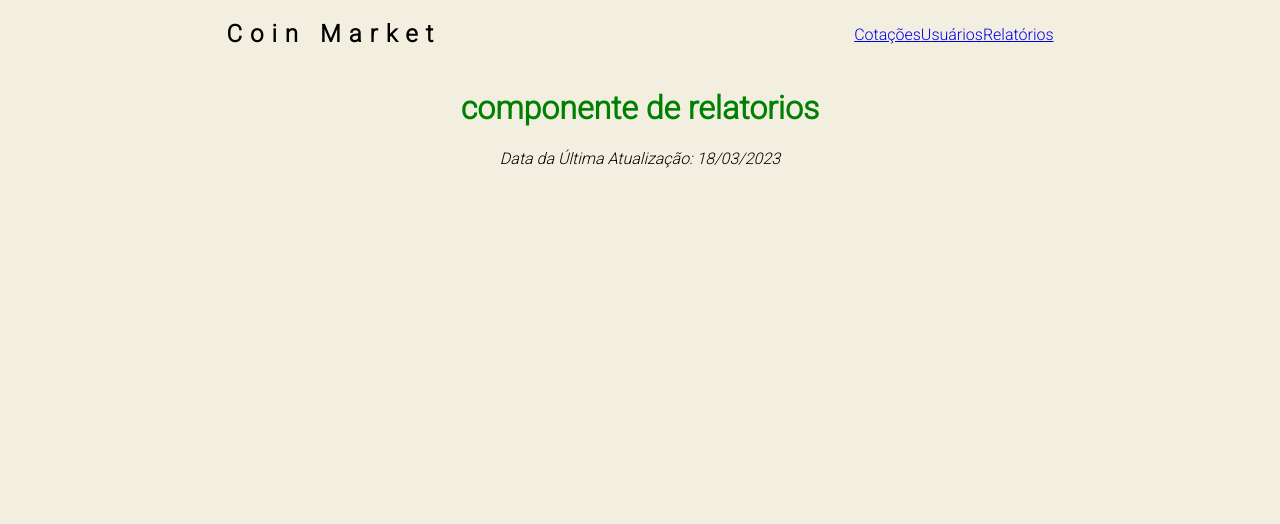
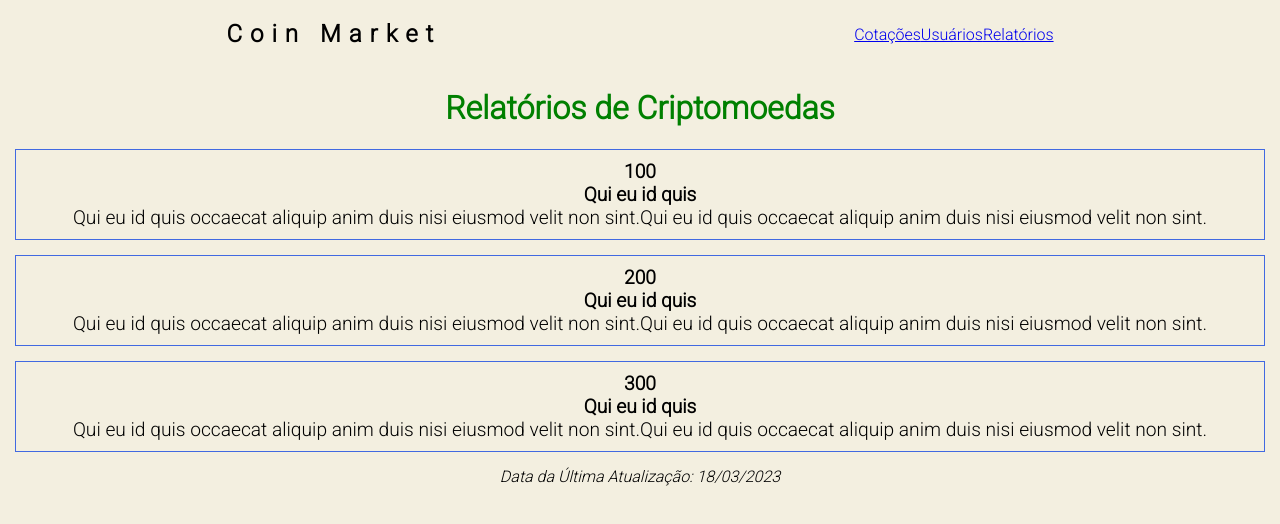
Before and after one commit to lenesignorelli/coinmarketlene, a React (Create React App) app: page /relatorios in a window 1280 px wide. Shown: the top 524 px of the page. Built offline with nearby package versions, Linux system fonts and the light colour scheme; a web font is replaced by a local one.

Commit message:
Complementa paginas de relatorios

```diff
--- a/package.json
+++ b/package.json
@@ -9,6 +9,7 @@
     "dateformat": "^5.0.3",
     "react": "^18.2.0",
     "react-dom": "^18.2.0",
+    "react-icons": "^4.8.0",
     "react-router-dom": "^6.9.0",
     "react-scripts": "5.0.1",
     "web-vitals": "^2.1.4"
--- a/src/pages/Relatorios/index.js
+++ b/src/pages/Relatorios/index.js
@@ -1,9 +1,39 @@
 import './styles.css'
+
+const reports = [
+  {
+    codigo: 100, titulo: 'Qui eu id quis',
+    texto: 'Qui eu id quis occaecat aliquip anim duis nisi eiusmod velit non sint.Qui eu id quis occaecat aliquip anim duis nisi eiusmod velit non sint.',
+  },
+  {
+    codigo: 200, titulo: "Qui eu id quis",
+    texto: 'Qui eu id quis occaecat aliquip anim duis nisi eiusmod velit non sint.Qui eu id quis occaecat aliquip anim duis nisi eiusmod velit non sint.',
+  },
+  {
+    codigo: 300, titulo: "Qui eu id quis",
+    texto: 'Qui eu id quis occaecat aliquip anim duis nisi eiusmod velit non sint.Qui eu id quis occaecat aliquip anim duis nisi eiusmod velit non sint.',
+  },
+];
 
 export default function Relatorios() {
   return (
-    <div className='titulo-relatorios'>
-        <h1>componente de relatorios</h1>
+    <>
+    <h1 className='titulo-relatorios'>
+        Relatórios de Criptomoedas
+    </h1>
+    <div>
+      {
+        reports.map(relat => {
+          return (
+            <div className='relatorio-cartao' key={relat.codigo}>
+              <span className='sp-codigo'>{relat.codigo}</span>
+              <span className='sp-titulo'>{relat.titulo}</span>
+              <span className='sp-texto'>{relat.texto}</span>
+            </div>
+          )
+        })
+      }
     </div>
+    </>
   )
 }
--- a/src/pages/Relatorios/styles.css
+++ b/src/pages/Relatorios/styles.css
@@ -2,3 +2,25 @@
     text-align: center;
     color: green;
 }
+
+.relatorio-cartao {
+    border: 1px solid royalblue;
+    margin: 15px;
+    padding: 10px;
+    font-size: 1.2rem;
+    display: flex;
+    flex-direction: column;
+    align-items: center;
+}
+.sp-codigo {
+    font-weight: bold;
+}
+
+.sp-titulo {
+    font-weight: bold;
+    font-size: 1.4rm;
+}
+
+.sp-texto {
+
+}
```
Also changed, not shown: 1 other file (tests, documents, lock files or other folders).
